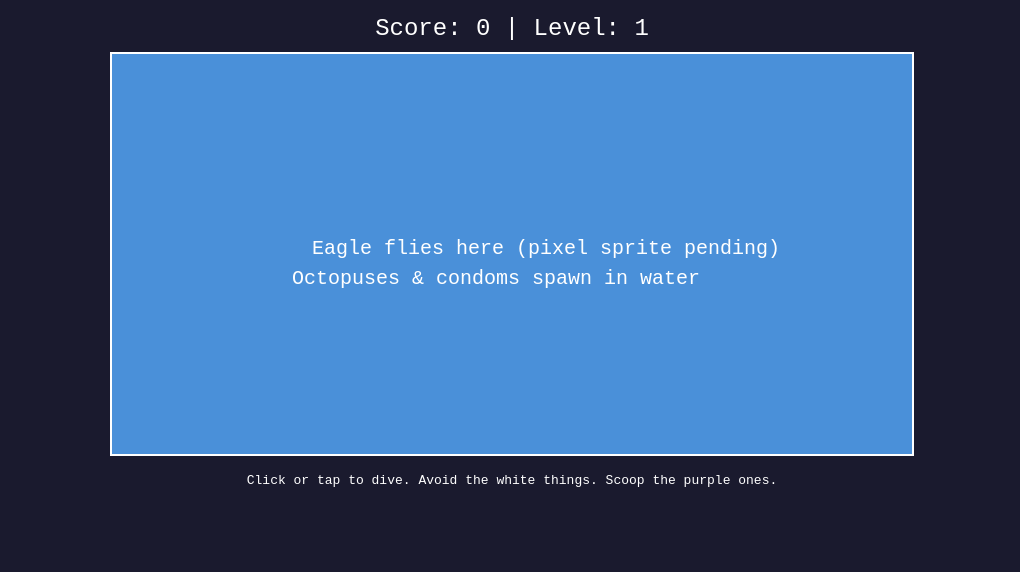
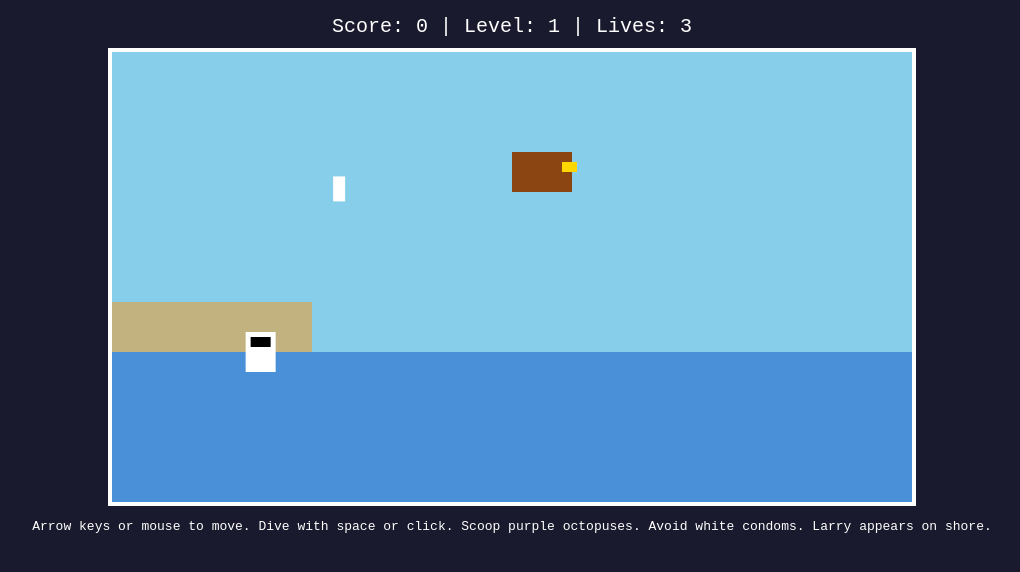
Before and after one commit to EveRWright/leisure-eagle, a plain HTML site: page index.html in a window 1280 px wide. Shown: the part 50-622 px from the top of the page, without its empty margins (128-1148 px from the left). Drawn offline with Linux system fonts and the light colour scheme.

Commit message:
Update to basic playable loop with canvas drawing

```diff
--- a/index.html
+++ b/index.html
@@ -4,32 +4,108 @@
   <meta charset="UTF-8">
   <title>Leisure Eagle</title>
   <style>
-    body { background: #1a1a2e; color: white; font-family: monospace; text-align: center; }
-    canvas { border: 2px solid #fff; background: #4a90d9; }
-    .score { font-size: 24px; margin: 10px; }
+    body { background: #1a1a2e; color: white; font-family: monospace; text-align: center; margin: 0; }
+    canvas { border: 4px solid #fff; background: linear-gradient(#87CEEB, #4a90d9); display: block; margin: 10px auto; }
+    .ui { font-size: 20px; margin: 8px; }
   </style>
 </head>
 <body>
   <h1>Leisure Eagle</h1>
-  <div class="score">Score: <span id="score">0</span> | Level: <span id="level">1</span></div>
-  <canvas id="game" width="800" height="400"></canvas>
-  <p>Click or tap to dive. Avoid the white things. Scoop the purple ones.</p>
+  <div class="ui">Score: <span id="score">0</span> | Level: <span id="level">1</span> | Lives: <span id="lives">3</span></div>
+  <canvas id="game" width="800" height="450"></canvas>
+  <p>Arrow keys or mouse to move. Dive with space or click. Scoop purple octopuses. Avoid white condoms. Larry appears on shore.</p>
   <script>
     const canvas = document.getElementById('game');
     const ctx = canvas.getContext('2d');
-    let score = 0, level = 1;
-    // Placeholder game loop - sprites would be drawn here
+    let score = 0, level = 1, lives = 3;
+    let eagle = { x: 400, y: 100, w: 60, h: 40, dy: 0 };
+    let objects = [];
+    let frame = 0;
+    let gameOver = false;
+
+    function spawn() {
+      if (frame % (120 - level * 5) === 0) {
+        const isCondom = Math.random() < 0.15 + level * 0.02;
+        objects.push({
+          x: Math.random() * 700 + 50,
+          y: 350 + Math.random() * 50,
+          type: isCondom ? 'condom' : 'octopus',
+          speed: 1 + level * 0.3
+        });
+      }
+      if (frame % 300 === 0 && Math.random() < 0.4) {
+        // Larry appears briefly
+        objects.push({ x: 50 + Math.random()*100, y: 280, type: 'larry', speed: 0, life: 180 });
+      }
+    }
+
+    function update() {
+      if (gameOver) return;
+      frame++;
+      spawn();
+      eagle.y += eagle.dy;
+      eagle.dy *= 0.9;
+      if (eagle.y < 50) eagle.y = 50;
+      if (eagle.y > 200) eagle.y = 200;
+
+      objects = objects.filter(o => {
+        o.y -= o.speed;
+        if (o.type === 'larry' && o.life) o.life--;
+        // simple collision
+        if (Math.abs(o.x - eagle.x) < 40 && Math.abs(o.y - eagle.y) < 30) {
+          if (o.type === 'octopus') { score += 10; document.getElementById('score').textContent = score; return false; }
+          if (o.type === 'condom') { lives--; document.getElementById('lives').textContent = lives; if (lives <= 0) gameOver = true; return false; }
+        }
+        return o.y > -50 && (o.type !== 'larry' || o.life > 0);
+      });
+
+      if (score > level * 50) { level++; document.getElementById('level').textContent = level; }
+    }
+
+    function draw() {
+      ctx.fillStyle = '#87CEEB';
+      ctx.fillRect(0, 0, 800, 450);
+      // water
+      ctx.fillStyle = '#4a90d9';
+      ctx.fillRect(0, 300, 800, 150);
+      // shore
+      ctx.fillStyle = '#c2b280';
+      ctx.fillRect(0, 250, 200, 50);
+
+      // eagle (simple rect + beak)
+      ctx.fillStyle = '#8B4513';
+      ctx.fillRect(eagle.x, eagle.y, eagle.w, eagle.h);
+      ctx.fillStyle = '#FFD700';
+      ctx.fillRect(eagle.x + 50, eagle.y + 10, 15, 10);
+
+      objects.forEach(o => {
+        if (o.type === 'octopus') { ctx.fillStyle = '#9370DB'; ctx.beginPath(); ctx.arc(o.x, o.y, 15, 0, Math.PI*2); ctx.fill(); }
+        if (o.type === 'condom') { ctx.fillStyle = '#fff'; ctx.fillRect(o.x, o.y, 12, 25); }
+        if (o.type === 'larry') { ctx.fillStyle = '#fff'; ctx.fillRect(o.x, o.y, 30, 40); ctx.fillStyle = '#000'; ctx.fillRect(o.x+5, o.y+5, 20, 10); }
+      });
+
+      if (gameOver) {
+        ctx.fillStyle = 'red';
+        ctx.font = '40px monospace';
+        ctx.fillText('GAME OVER', 280, 200);
+        ctx.font = '20px monospace';
+        ctx.fillText('Condom got ya', 300, 240);
+      }
+    }
+
     function loop() {
-      ctx.fillStyle = '#4a90d9';
-      ctx.fillRect(0, 0, 800, 400);
-      ctx.fillStyle = 'white';
-      ctx.font = '20px monospace';
-      ctx.fillText('Eagle flies here (pixel sprite pending)', 200, 200);
-      ctx.fillText('Octopuses & condoms spawn in water', 180, 230);
+      update();
+      draw();
       requestAnimationFrame(loop);
     }
     loop();
-    // TODO: add input, collision, spawn logic
+
+    document.addEventListener('keydown', e => {
+      if (e.key === 'ArrowLeft') eagle.x = Math.max(0, eagle.x - 15);
+      if (e.key === 'ArrowRight') eagle.x = Math.min(740, eagle.x + 15);
+      if (e.key === ' ' || e.key === 'ArrowDown') eagle.dy = 8;
+    });
+    canvas.addEventListener('click', () => eagle.dy = 8);
   </script>
 </body>
 </html>
```
